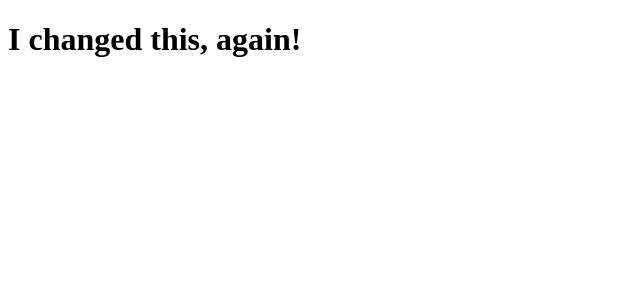
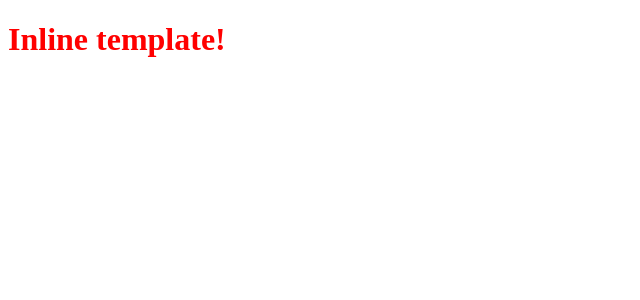
Before and after one commit to gabobytes/first-app-a2, an Angular app: page / in a window 1280 px wide. Shown: the top 300 px of the page, without its empty margins (0-640 px from the left). Built offline with nearby package versions, Linux system fonts and the light colour scheme.

Commit message:
using templates and styles inline

```diff
--- a/src/app/app.component.ts
+++ b/src/app/app.component.ts
@@ -2,8 +2,12 @@ import { Component } from '@angular/core';
 
 @Component({
   selector: 'app-root',
-  templateUrl: './app.component.html',
-  styleUrls: ['./app.component.css']
+  template: `
+          <h1>Inline template!</h1>
+  `,
+  styles: [`
+       h1{ color:red};
+  `]
 })
 export class AppComponent {
   title = 'I changed this, again!';
```
